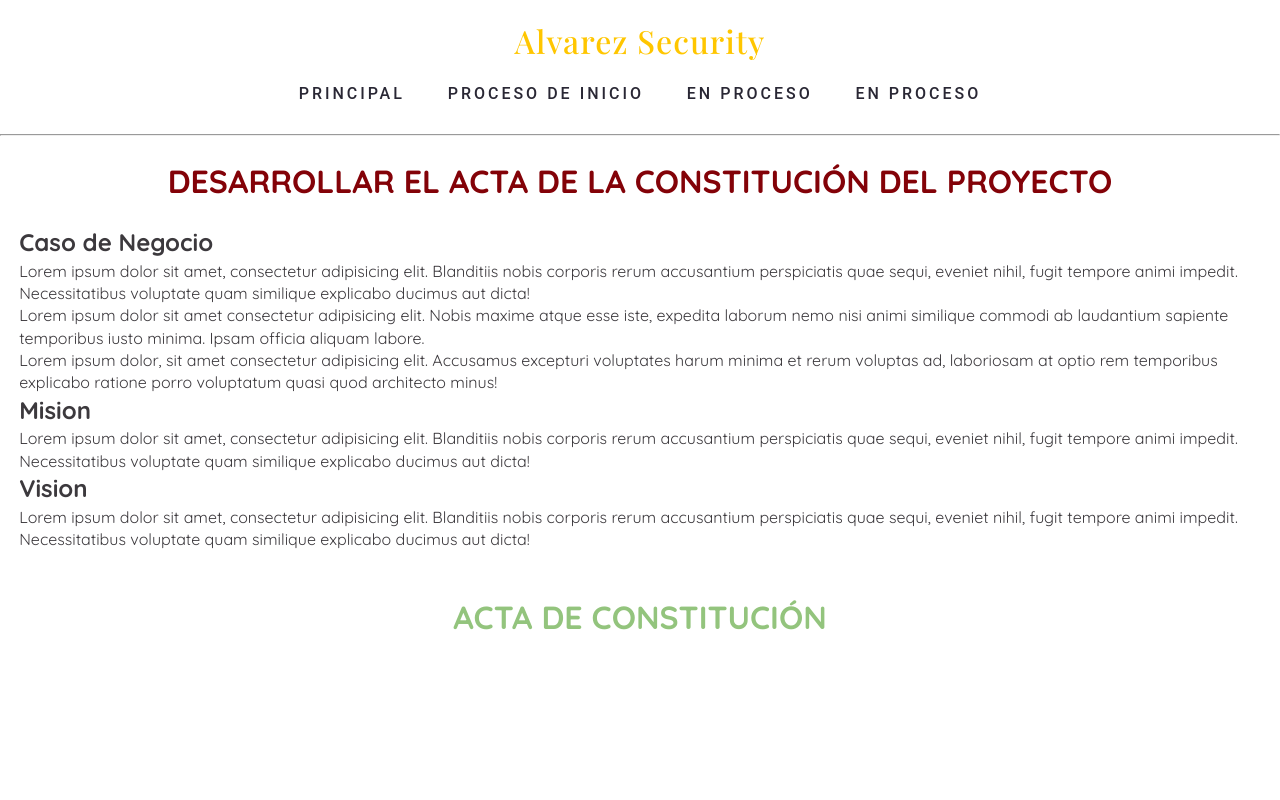
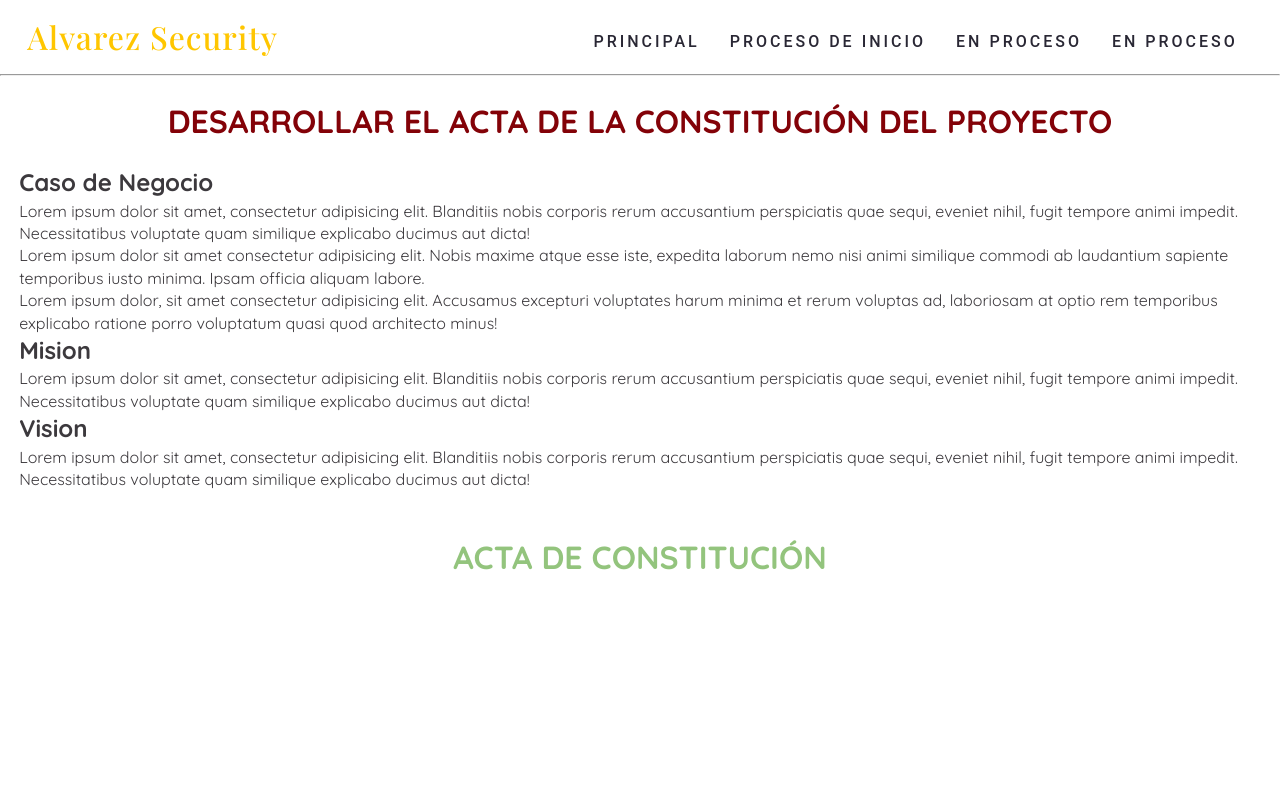
Before and after one commit to iscojara/BlogTI, a plain HTML site: page fase-inicio1.html in a window 1280 px wide. Shown: the top 800 px of the page. Drawn offline with nearby package versions, Linux system fonts and the light colour scheme.

Commit message:
raaaaaaaaaaaaaaaaaaaaaaaaaaaaaaaaaaaaaaaaa

```diff
--- a/css/inicio.css
+++ b/css/inicio.css
@@ -31,10 +31,9 @@ header{
     display: flex;
     flex-direction: column;
     justify-content: stretch;
-}
-.navbar{
+}.navbar{
     background: #fff;
-    padding: 1.2rem;
+    padding: .5rem;
 }
 .navbar-brand{
     color: var(--exDark);
@@ -45,11 +44,7 @@ header{
     font-family: var(--Playfair);
     letter-spacing: 1px;
 }
-.navbar-nav{
-    padding: 0.8rem 0 0.2rem 0;
-    text-align: center;
-}
-.navbar-nav a{
+.navbar-nav li a{
     text-transform: uppercase;
     font-family: var(--Roboto);
     letter-spacing: 1px;
@@ -61,9 +56,56 @@ header{
     letter-spacing: 3px;
     transition: opacity 0.5s ease;
 }
-.navbar-nav a:hover{
+.navbar-nav li a:hover{
     color: var(--exDark);
 }
+/* */
+ul{
+    padding: 0.8rem 0 0.2rem 0;
+    text-align: center;
+    list-style: none;
+}
+#nav > li{
+    display: inline-block;
+}
+
+#nav li a{
+    color: #292734;
+    text-decoration: none;
+    padding: 10px 15px;
+    display: block;
+    cursor: pointer;
+    text-align: left;
+}
+
+#nav li a:hover{
+    color: var(--exDark);
+    text-decoration: none;
+    padding: 10px 15px;
+    display: block;
+}
+
+#nav li ul{
+    background-color: var(--exDark);
+    color: #fff;
+    display: none;
+    position: absolute;
+    min-width: 140px;
+}
+#nav li ul :hover{
+    color: #fff;
+    transform: translate(8px, 0px);
+    transition: .8s;
+}
+
+#nav li:hover > ul{
+    display: block;
+}
+
+#nav li ul li{
+    position: relative;
+}
+/* banner */
 .banner{
     flex: 1;
     display: flex;
--- a/css/style.css
+++ b/css/style.css
@@ -36,7 +36,7 @@ header{
 }
 .navbar{
     background: #fff;
-    padding: 1.2rem;
+    padding: .5rem;
 }
 .navbar-brand{
     color: var(--exDark);
@@ -47,11 +47,7 @@ header{
     font-family: var(--Playfair);
     letter-spacing: 1px;
 }
-.navbar-nav{
-    padding: 0.8rem 0 0.2rem 0;
-    text-align: center;
-}
-.navbar-nav a{
+.navbar-nav li a{
     text-transform: uppercase;
     font-family: var(--Roboto);
     letter-spacing: 1px;
@@ -63,9 +59,51 @@ header{
     letter-spacing: 3px;
     transition: opacity 0.5s ease;
 }
-.navbar-nav a:hover{
+.navbar-nav li a:hover{
     color: var(--exDark);
 }
+/* */
+ul{
+    padding: 0.8rem 0 0.2rem 0;
+    text-align: center;
+    list-style: none;
+}
+#nav > li{
+    display: inline-block;
+}
+
+#nav li a{
+    background-color: #fff;
+    color: #292734;
+    text-decoration: none;
+    padding: 10px 15px;
+    display: block;
+    cursor: pointer;
+    text-align: left;
+}
+
+#nav li a:hover{
+    color: var(--exDark);
+    text-decoration: none;
+    padding: 10px 15px;
+    display: block;
+}
+
+#nav li ul{
+    display: none;
+    position: absolute;
+    min-width: 140px;
+}
+#nav li:hover > ul{
+    display: block;
+    background-color: #fff;
+}
+
+#nav li ul li{
+    position: relative;
+}
+/* */
+/* banner */
 .banner{
     flex: 1;
     display: flex;
--- a/fase-inicio1.html
+++ b/fase-inicio1.html
@@ -15,12 +15,11 @@
     <!-- header -->
     <header>
       <nav class = "navbar">
+        <div class = "container">
           <a href = "index.html" class = "navbar-brand">Alvarez Security</a>
-          <div class = "navbar-nav">
-            <a href = "index.html">PRINCIPAL</a>
-            <a href = "fase-inicio1.html">PROCESO DE INICIO</a>
-            <a href = "#">EN PROCESO</a>
-            <a href = "#">EN PROCESO</a>
+          <ul class = "navbar-nav" id="nav">
+            <li><a>Menu</a></li>
+          </ul>
         </div>
       </nav>
     </header>
@@ -67,4 +66,5 @@
 
 
   </body>
+  <script src="js/general.js"></script>
 </html>
--- /dev/null
+++ b/js/general.js
@@ -0,0 +1,41 @@
+const paginas=[
+    {
+        nombre:"PRINCIPAL",
+        enlace:"index.html",
+        subpagina:[]
+    },
+    {
+        nombre:"PROCESO DE INICIO",
+        enlace:"#",
+        subpagina:[
+            {
+                nombre: "DESARROLLAR EL ACTA DE LA CONSTITUCIÓN DEL PROYECTO",
+                enlace: "fase-inicio1.html"
+            }
+        ]
+    },
+    {
+        nombre: "EN PROCESO",
+        enlace: "#",
+        subpagina:[]
+    },
+    {
+        nombre: "EN PROCESO",
+        enlace: "#",
+        subpagina:[]
+    }
+];
+var resultado="";
+/* llenar los links en el nav*/
+for(var i=0;i<paginas.length;i++){
+    if(i==0){
+        resultado+="<li><a href='"+paginas[i].enlace+"'>"+paginas[i].nombre+"</a></li>";
+    }else{
+        resultado+="<li><a href='"+paginas[i].enlace+"'>"+paginas[i].nombre+"</a><ul>";
+        for(var j=0;j<paginas[i].subpagina.length;j++){
+            resultado+="<li><a href='"+paginas[i].subpagina[j]['enlace']+"'>"+paginas[i].subpagina[j]['nombre']+"</a><li>";
+        }
+        resultado+="</ul></li>";
+    }
+}
+document.getElementById("nav").innerHTML=resultado;
```
Also changed, not shown: index.html (+4 -6 lines).
